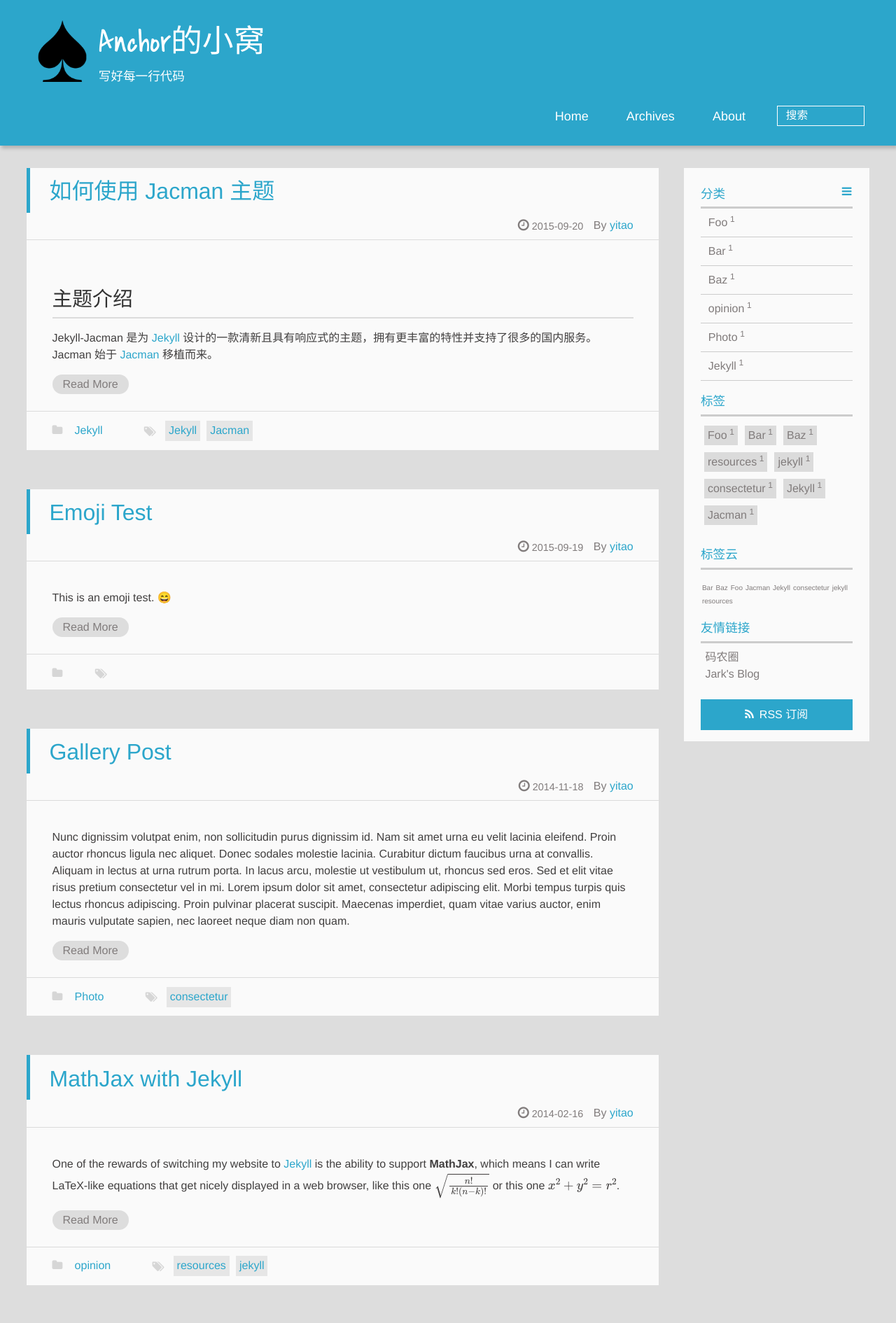
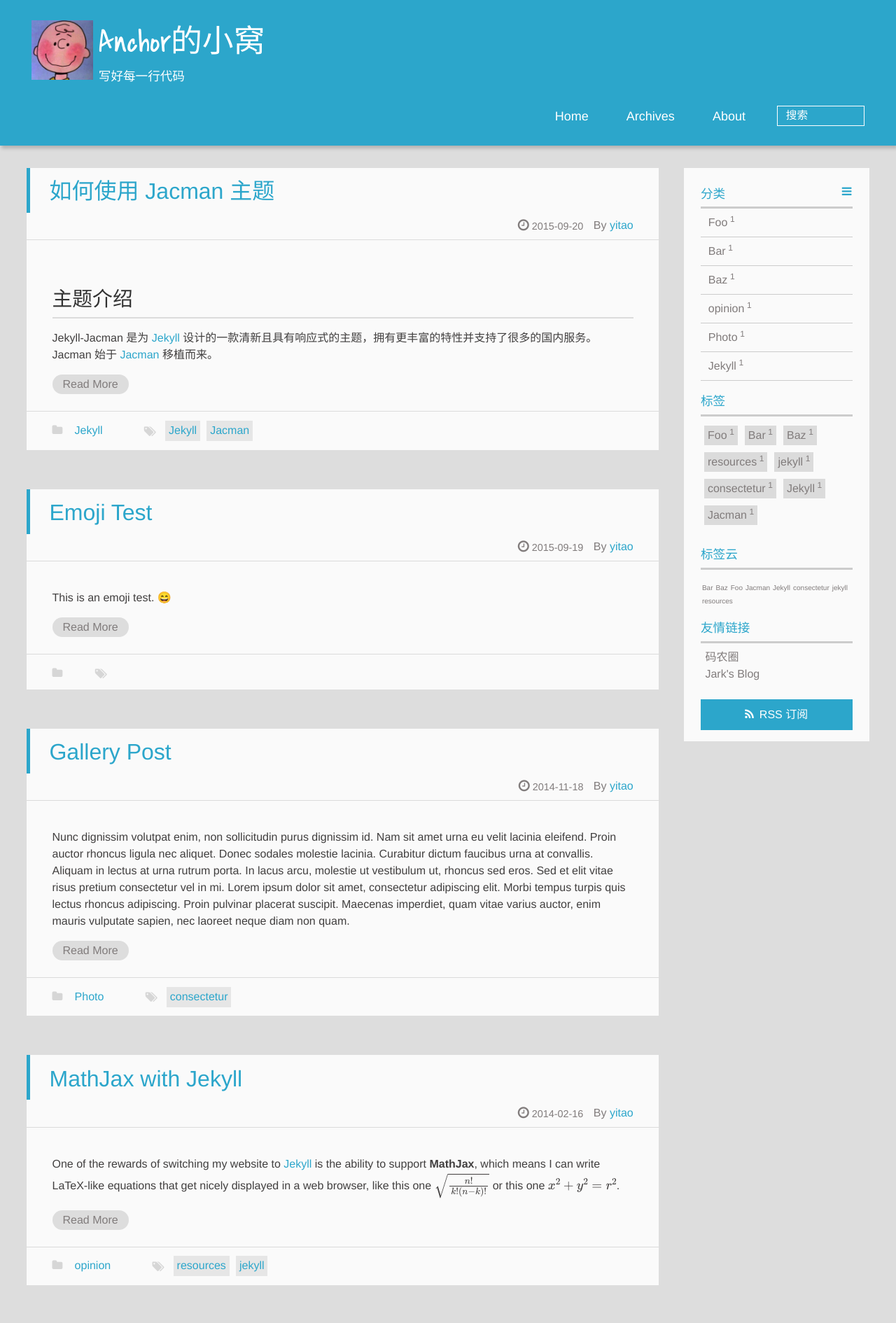
Before and after one commit to memorate/memorate.github.io, a Jekyll site: the page built from index.html, in a window 1280 px wide. Shown: the top 1890 px of the page at 70% size. Built offline with Jekyll 4.4.1, drawn with Linux system fonts in a browser that asks for light colours; emoji names are drawn with the system emoji font; formulas are drawn with MathJax 3; the list of posts is cut into pages by our own code.

Commit message:
change photo

```diff
--- a/_config.yml
+++ b/_config.yml
@@ -67,7 +67,7 @@ rss: /atom.xml ## RSS address.
 #### Image
 imglogo:
   enable: true             ## display image logo true/false.
-  src: img/logo.png        ## `.svg` and `.png` are recommended,please put image into the theme folder `/jacman/source/img`.
+  src: img/my.png        ## `.svg` and `.png` are recommended,please put image into the theme folder `/jacman/source/img`.
 favicon: img/favicon.ico   ## size:32px*32px,`.ico` is recommended,please put image into the theme folder `/jacman/source/img`.
 apple_icon: img/jacman.jpg ## size:114px*114px,please put image into the theme folder `/jacman/source/img`.
 author_img: img/author.jpg ## size:220px*220px.display author avatar picture.if don't want to display,please don't set this.
```
Also changed, not shown: assets/img/my.png (added).
